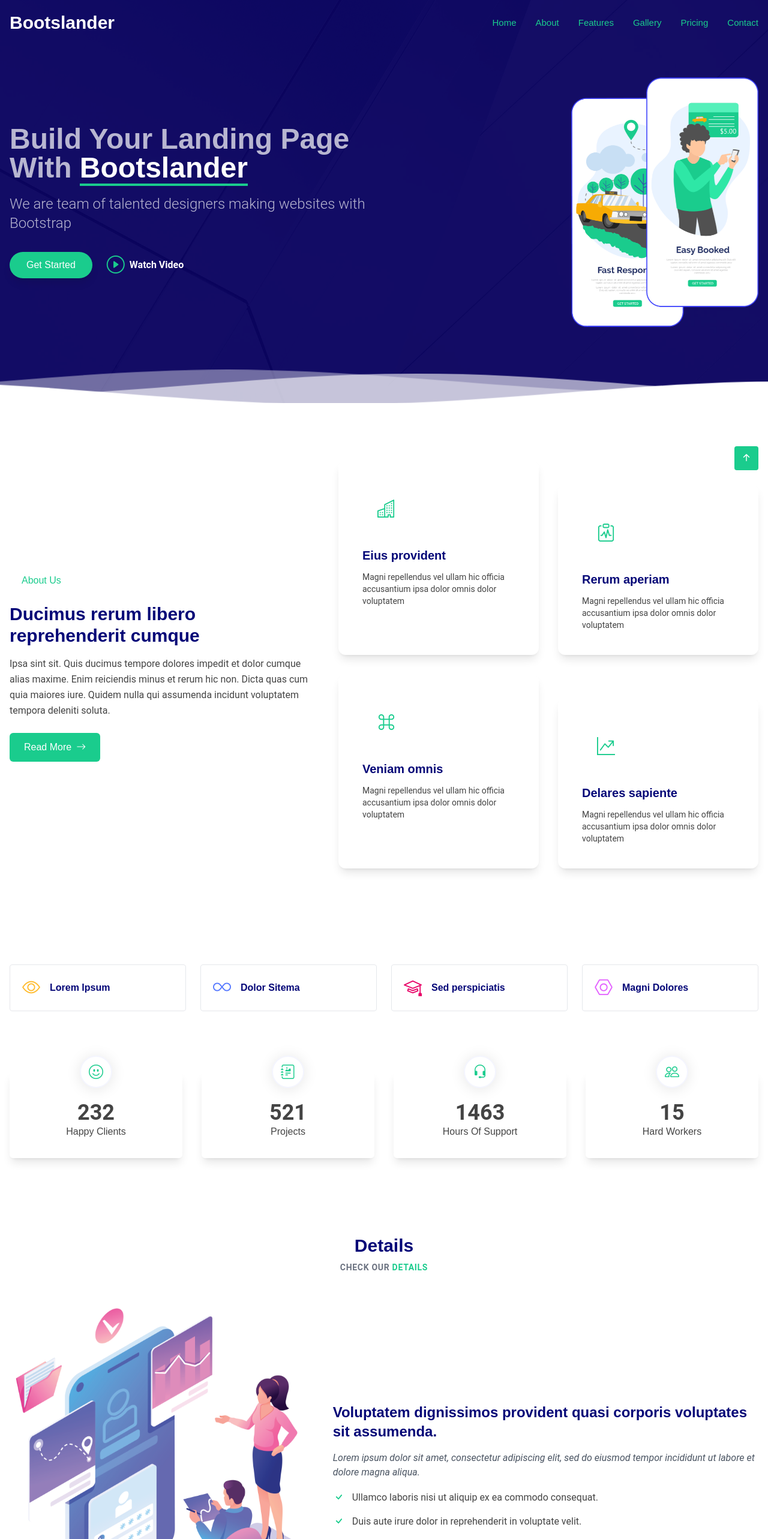
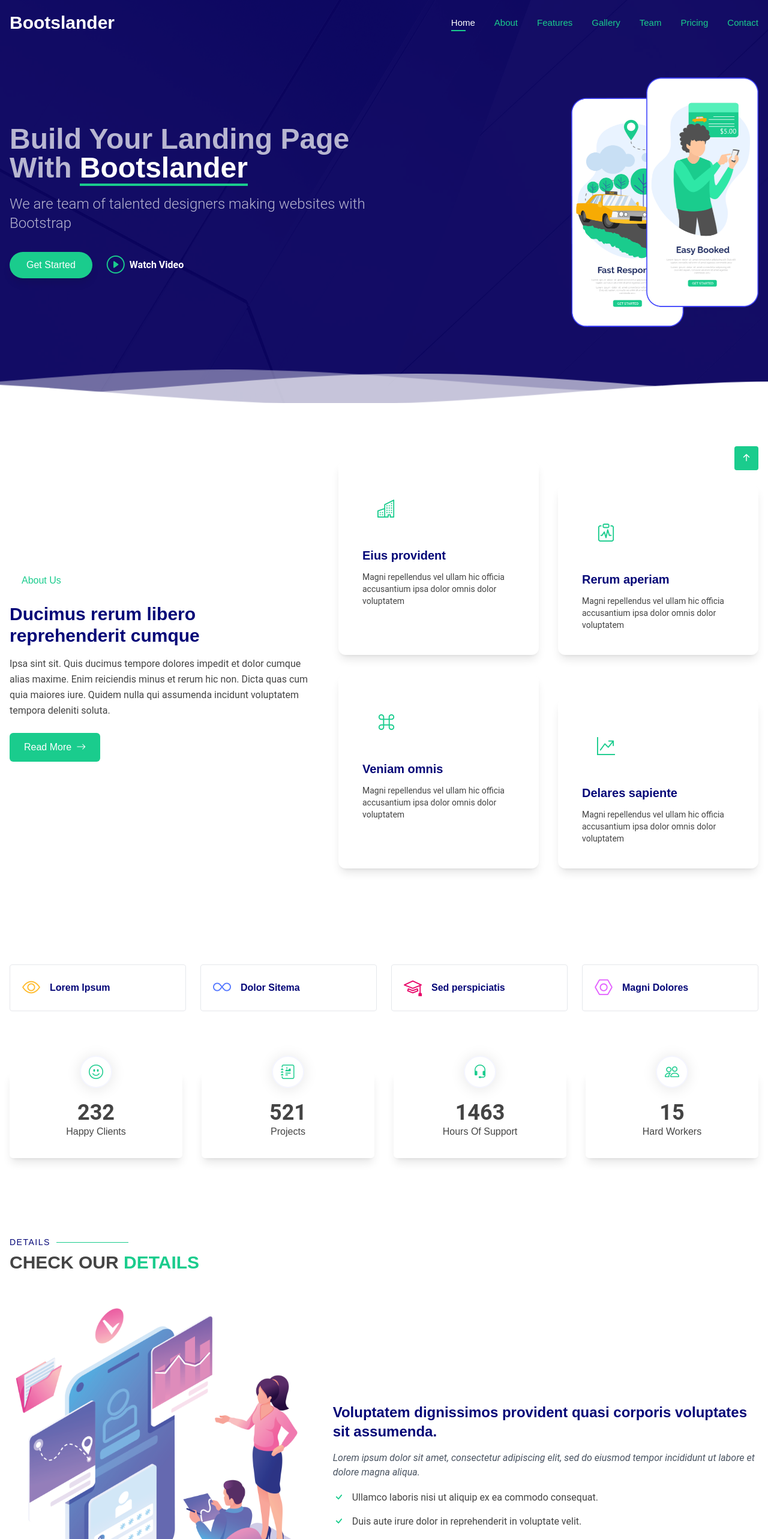
Before and after one commit to codewith-adnan/UI-Interface, a React app: page / in a window 1280 px wide. Shown: the top 2566 px of the page at 60% size. Built offline with nearby package versions, Linux system fonts and the light colour scheme; the HTML template or start-up script is replaced by a standard one.

Commit message:
add team

```diff
--- a/src/App.tsx
+++ b/src/App.tsx
@@ -12,6 +12,7 @@
 import Details from './components/Details';
 import Gallery from './components/Gallery';
 import Testimonials from './components/Testominals';
+import Team from './components/Team';
 import Pricing from './components/Pricing';
 import Footer from './components/Footer';
 import Contact from './components/Contact';
@@ -38,7 +39,7 @@
         <Details />
         <Gallery />
         <Testimonials />
-        {/* Team Component goes here */}
+        <Team />
         <Pricing />
         <Contact />
         {/* FAQ and Contact components go here */}
--- a/src/components/Details.tsx
+++ b/src/components/Details.tsx
@@ -7,10 +7,14 @@
     return (
         <section id="details" className="py-16">
             {/* Section Title */}
-            <div className="container mx-auto px-4 mb-12 text-center" data-aos="fade-up">
-                <h2 className="text-3xl font-bold mb-2 text-heading">Details</h2>
-                <div className="text-sm text-gray-500 font-semibold uppercase tracking-wider">
-                    <span>Check Our</span> <span className="text-accent">Details</span>
+            <div className="container mx-auto px-4 mb-12" data-aos="fade-up">
+                <div className="text-center sm:text-left">
+                    <h2 className="text-sm font-medium tracking-[1.5px] uppercase text-default/50 relative inline-block after:content-[''] after:w-[120px] after:h-[1px] after:bg-accent after:inline-block after:ml-2.5 after:mb-1">
+                        Details
+                    </h2>
+                    <div className="font-heading text-3xl font-bold text-heading uppercase mt-1">
+                        <span className="text-default">Check Our</span> <span className="text-accent">Details</span>
+                    </div>
                 </div>
             </div>
 
--- a/src/components/Header.tsx
+++ b/src/components/Header.tsx
@@ -3,19 +3,51 @@
 const Header = () => {
   const [isScrolled, setIsScrolled] = useState(false);
   const [isMobileMenuOpen, setIsMobileMenuOpen] = useState(false);
+  const [activeSection, setActiveSection] = useState('');
+
+  // Sections to track
+  const navLinks = [
+    { name: 'Home', href: '#hero' },
+    { name: 'About', href: '#about' },
+    { name: 'Features', href: '#features' },
+    { name: 'Gallery', href: '#gallery' },
+    { name: 'Team', href: '#team' },
+    { name: 'Pricing', href: '#pricing' },
+    { name: 'Contact', href: '#contact' },
+  ];
 
   useEffect(() => {
     const handleScroll = () => {
+      // Handle Navbar Background
       setIsScrolled(window.scrollY > 50);
+
+      // Handle Active Section
+      const scrollPosition = window.scrollY + 100; // Offset for fixed header
+
+      for (const link of navLinks) {
+        const section = document.querySelector(link.href) as HTMLElement;
+        if (section) {
+          const sectionTop = section.offsetTop;
+          const sectionHeight = section.offsetHeight;
+
+          if (scrollPosition >= sectionTop && scrollPosition < sectionTop + sectionHeight) {
+            setActiveSection(link.href);
+            break; // Found the active section
+          }
+        }
+      }
     };
+
     window.addEventListener('scroll', handleScroll);
+    // Trigger once on mount to set initial active state
+    handleScroll();
+
     return () => window.removeEventListener('scroll', handleScroll);
   }, []);
 
   return (
-    <header className={`fixed top-0 w-full z-50 transition-all duration-500 ${
-      isScrolled ? 'bg-[#10058c] shadow-lg py-4' : 'bg-transparent py-5'
-    }`}>
+    <header className={`fixed top-0 w-full z-50 transition-all duration-500 ${isScrolled ? 'bg-[#10058c] shadow-lg py-4' : 'bg-transparent py-5'
+      }`}>
       <div className="container mx-auto px-4 flex items-center justify-between">
         <a href="#hero" className="flex items-center">
           <h1 className="text-3xl font-bold text-white font-heading">Bootslander</h1>
@@ -24,27 +56,21 @@
         {/* Desktop Nav */}
         <nav className="hidden xl:flex items-center gap-8">
           <ul className="flex gap-8 text-white/80 font-nav text-[15px]">
-            <li><a href="#hero" className="hover:text-white relative group active:text-white">Home
-              <span className="absolute bottom-[-6px] left-0 h-[2px] w-0 bg-accent transition-all duration-300 group-hover:w-6"></span>
-            </a></li>
-            <li><a href="#about" className="hover:text-white relative group">About
-              <span className="absolute bottom-[-6px] left-0 h-[2px] w-0 bg-accent transition-all duration-300 group-hover:w-6"></span>
-            </a></li>
-            <li><a href="#features" className="hover:text-white relative group">Features
-              <span className="absolute bottom-[-6px] left-0 h-[2px] w-0 bg-accent transition-all duration-300 group-hover:w-6"></span>
-            </a></li>
-            <li><a href="#gallery" className="hover:text-white relative group">Gallery
-              <span className="absolute bottom-[-6px] left-0 h-[2px] w-0 bg-accent transition-all duration-300 group-hover:w-6"></span>
-            </a></li>
-            <li><a href="#pricing" className="hover:text-white relative group">Pricing
-              <span className="absolute bottom-[-6px] left-0 h-[2px] w-0 bg-accent transition-all duration-300 group-hover:w-6"></span>
-            </a></li>
-            <li><a href="#contact" className="hover:text-white relative group">Contact
-              <span className="absolute bottom-[-6px] left-0 h-[2px] w-0 bg-accent transition-all duration-300 group-hover:w-6"></span>
-            </a></li>
+            {navLinks.map((link) => (
+              <li key={link.name}>
+                <a
+                  href={link.href}
+                  className={`relative group transition-all duration-300 ${activeSection === link.href ? 'text-white' : 'hover:text-white'
+                    }`}
+                >
+                  {link.name}
+                  <span className={`absolute bottom-[-6px] left-0 h-[2px] bg-accent transition-all duration-300 ${activeSection === link.href ? 'w-6' : 'w-0 group-hover:w-6'
+                    }`}></span>
+                </a>
+              </li>
+            ))}
           </ul>
         </nav>
-
         {/* Mobile Toggle */}
         <button
           className="xl:hidden text-white text-2xl"
@@ -52,6 +78,22 @@
         >
           <i className={`bi ${isMobileMenuOpen ? 'bi-x' : 'bi-list'}`}></i>
         </button>
+
+        {/* Mobile Menu (Simplified for this task, relying on existing mobile behavior) */}
+        {isMobileMenuOpen && (
+          <div className="absolute top-full left-0 w-full bg-[#10058c] p-4 xl:hidden shadow-lg flex flex-col gap-4">
+            {navLinks.map((link) => (
+              <a
+                key={link.name}
+                href={link.href}
+                className={`text-white/80 hover:text-white ${activeSection === link.href ? 'text-white font-bold' : ''}`}
+                onClick={() => setIsMobileMenuOpen(false)}
+              >
+                {link.name}
+              </a>
+            ))}
+          </div>
+        )}
       </div>
     </header>
   );
--- /dev/null
+++ b/src/components/Team.tsx
@@ -0,0 +1,80 @@
+import Team1 from '../assets/images/team-1.jpg';
+import Team2 from '../assets/images/team-2.jpg';
+import Team3 from '../assets/images/team-3.jpg';
+
+const Team = () => {
+    return (
+        <section id="team" className="team section py-16">
+            {/* Section Title */}
+            <div className="container mx-auto px-4 mb-12" data-aos="fade-up">
+                <div className="text-center sm:text-left">
+                    <h2 className="text-sm font-medium tracking-[1.5px] uppercase text-default/50 relative inline-block after:content-[''] after:w-[120px] after:h-[1px] after:bg-accent after:inline-block after:ml-2.5 after:mb-1">
+                        Team
+                    </h2>
+                    <div className="font-heading text-3xl font-bold text-heading uppercase mt-1">
+                        <span className="text-default">Check Our</span> <span className="text-accent">Team</span>
+                    </div>
+                </div>
+            </div>
+
+            <div className="container mx-auto px-4">
+                <div className="grid grid-cols-1 md:grid-cols-2 lg:grid-cols-3 gap-8">
+
+                    {/* Team Member 1 */}
+                    <div className="bg-white shadow-lg rounded-lg overflow-hidden relative group" data-aos="fade-up" data-aos-delay="100">
+                        <div className="pic overflow-hidden relative">
+                            <img src={Team1} className="w-full h-auto transition-transform duration-500 group-hover:scale-110" alt="Walter White" />
+                        </div>
+                        <div className="p-6 relative">
+                            <h4 className="text-lg font-bold text-heading">Walter White</h4>
+                            <span className="text-sm text-gray-500 mb-4 block">Chief Executive Officer</span>
+                            <div className="flex gap-3">
+                                <a href="#" className="w-8 h-8 flex items-center justify-center rounded-full bg-gray-100 text-gray-600 hover:bg-accent hover:text-white transition-colors"><i className="bi bi-twitter-x"></i></a>
+                                <a href="#" className="w-8 h-8 flex items-center justify-center rounded-full bg-gray-100 text-gray-600 hover:bg-accent hover:text-white transition-colors"><i className="bi bi-facebook"></i></a>
+                                <a href="#" className="w-8 h-8 flex items-center justify-center rounded-full bg-gray-100 text-gray-600 hover:bg-accent hover:text-white transition-colors"><i className="bi bi-instagram"></i></a>
+                                <a href="#" className="w-8 h-8 flex items-center justify-center rounded-full bg-gray-100 text-gray-600 hover:bg-accent hover:text-white transition-colors"><i className="bi bi-linkedin"></i></a>
+                            </div>
+                        </div>
+                    </div>
+
+                    {/* Team Member 2 */}
+                    <div className="bg-white shadow-lg rounded-lg overflow-hidden relative group" data-aos="fade-up" data-aos-delay="200">
+                        <div className="pic overflow-hidden relative">
+                            <img src={Team2} className="w-full h-auto transition-transform duration-500 group-hover:scale-110" alt="Sarah Jhonson" />
+                        </div>
+                        <div className="p-6 relative">
+                            <h4 className="text-lg font-bold text-heading">Sarah Jhonson</h4>
+                            <span className="text-sm text-gray-500 mb-4 block">Product Manager</span>
+                            <div className="flex gap-3">
+                                <a href="#" className="w-8 h-8 flex items-center justify-center rounded-full bg-gray-100 text-gray-600 hover:bg-accent hover:text-white transition-colors"><i className="bi bi-twitter-x"></i></a>
+                                <a href="#" className="w-8 h-8 flex items-center justify-center rounded-full bg-gray-100 text-gray-600 hover:bg-accent hover:text-white transition-colors"><i className="bi bi-facebook"></i></a>
+                                <a href="#" className="w-8 h-8 flex items-center justify-center rounded-full bg-gray-100 text-gray-600 hover:bg-accent hover:text-white transition-colors"><i className="bi bi-instagram"></i></a>
+                                <a href="#" className="w-8 h-8 flex items-center justify-center rounded-full bg-gray-100 text-gray-600 hover:bg-accent hover:text-white transition-colors"><i className="bi bi-linkedin"></i></a>
+                            </div>
+                        </div>
+                    </div>
+
+                    {/* Team Member 3 */}
+                    <div className="bg-white shadow-lg rounded-lg overflow-hidden relative group" data-aos="fade-up" data-aos-delay="300">
+                        <div className="pic overflow-hidden relative">
+                            <img src={Team3} className="w-full h-auto transition-transform duration-500 group-hover:scale-110" alt="William Anderson" />
+                        </div>
+                        <div className="p-6 relative">
+                            <h4 className="text-lg font-bold text-heading">William Anderson</h4>
+                            <span className="text-sm text-gray-500 mb-4 block">CTO</span>
+                            <div className="flex gap-3">
+                                <a href="#" className="w-8 h-8 flex items-center justify-center rounded-full bg-gray-100 text-gray-600 hover:bg-accent hover:text-white transition-colors"><i className="bi bi-twitter-x"></i></a>
+                                <a href="#" className="w-8 h-8 flex items-center justify-center rounded-full bg-gray-100 text-gray-600 hover:bg-accent hover:text-white transition-colors"><i className="bi bi-facebook"></i></a>
+                                <a href="#" className="w-8 h-8 flex items-center justify-center rounded-full bg-gray-100 text-gray-600 hover:bg-accent hover:text-white transition-colors"><i className="bi bi-instagram"></i></a>
+                                <a href="#" className="w-8 h-8 flex items-center justify-center rounded-full bg-gray-100 text-gray-600 hover:bg-accent hover:text-white transition-colors"><i className="bi bi-linkedin"></i></a>
+                            </div>
+                        </div>
+                    </div>
+
+                </div>
+            </div>
+        </section>
+    );
+};
+
+export default Team;
--- a/src/components/Testominals.tsx
+++ b/src/components/Testominals.tsx
@@ -51,7 +51,7 @@
     <section id="testimonials" className="py-20 relative dark-background">
       {/* Background Image Overlay */}
       <img src={TestimonialsBg} className="absolute inset-0 w-full h-full object-cover z-[1]" alt="" />
-      <div className="absolute inset-0 bg-background/70 z-[2] bg-[#000000]/70"></div>
+      <div className="absolute inset-0 z-[2] bg-[#0b0446]/70"></div>
 
       <div className="container mx-auto px-4 relative z-[3]" data-aos="fade-up">
         <Swiper
@@ -60,7 +60,7 @@
           speed={600}
           loop={true}
           autoplay={{ delay: 5000, disableOnInteraction: false }}
-          slidesPerView="auto"
+          slidesPerView={1}
           pagination={{
             clickable: true,
             el: '.swiper-pagination',
@@ -68,7 +68,7 @@
           }}
           breakpoints={{
             320: { slidesPerView: 1 },
-            1200: { slidesPerView: 3 },
+            1200: { slidesPerView: 1 },
           }}
           className="pb-10"
         >
```
